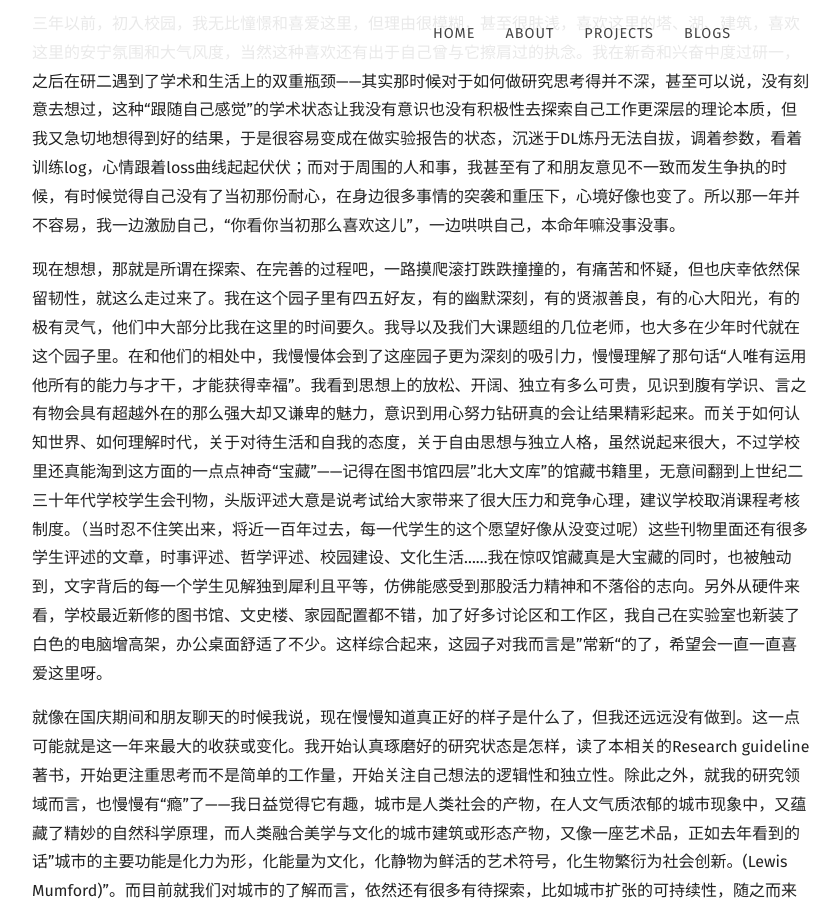
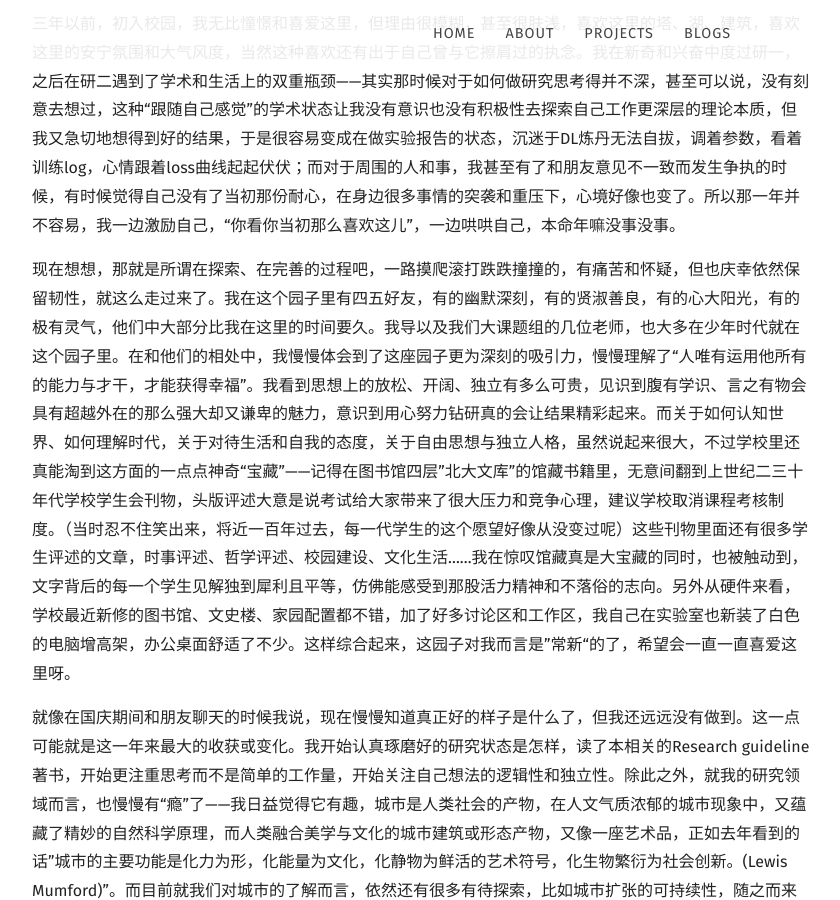
Before and after one commit to ClaireXing/ClaireXing.github.io, a Jekyll site: the page built from _posts/2021-1-1-Happy New Year!.md, in a window 1280 px wide and 900 px high, scrolled down 877 px. Shown: the whole window, without its empty margins (58-898 px from the left). Built offline with Jekyll 4.4.1, drawn with Linux system fonts in a browser that asks for light colours; nearby versions of some CDN libraries; some web fonts are replaced.

Commit message:
Update 2021-1-1-Happy New Year!.md

```diff
--- a/_posts/2021-1-1-Happy New Year!.md
+++ b/_posts/2021-1-1-Happy New Year!.md
@@ -11,7 +11,7 @@ math: true
 
 三年以前，初入校园，我无比憧憬和喜爱这里，但理由很模糊，甚至很肤浅，喜欢这里的塔、湖、建筑，喜欢这里的安宁氛围和大气风度，当然这种喜欢还有出于自己曾与它擦肩过的执念。我在新奇和兴奋中度过研一，之后在研二遇到了学术和生活上的双重瓶颈——其实那时候对于如何做研究思考得并不深，甚至可以说，没有刻意去想过，这种“跟随自己感觉”的学术状态让我没有意识也没有积极性去探索自己工作更深层的理论本质，但我又急切地想得到好的结果，于是很容易变成在做实验报告的状态，沉迷于DL炼丹无法自拔，调着参数，看着训练log，心情跟着loss曲线起起伏伏；而对于周围的人和事，我甚至有了和朋友意见不一致而发生争执的时候，有时候觉得自己没有了当初那份耐心，在身边很多事情的突袭和重压下，心境好像也变了。所以那一年并不容易，我一边激励自己，“你看你当初那么喜欢这儿”，一边哄哄自己，本命年嘛没事没事。
 
-现在想想，那就是所谓在探索、在完善的过程吧，一路摸爬滚打跌跌撞撞的，有痛苦和怀疑，但也庆幸依然保留韧性，就这么走过来了。我在这个园子里有四五好友，有的幽默深刻，有的贤淑善良，有的心大阳光，有的极有灵气，他们中大部分比我在这里的时间要久。我导以及我们大课题组的几位老师，也大多在少年时代就在这个园子里。在和他们的相处中，我慢慢体会到了这座园子更为深刻的吸引力，慢慢理解了那句话“人唯有运用他所有的能力与才干，才能获得幸福”。我看到思想上的放松、开阔、独立有多么可贵，见识到腹有学识、言之有物会具有超越外在的那么强大却又谦卑的魅力，意识到用心努力钻研真的会让结果精彩起来。而关于如何认知世界、如何理解时代，关于对待生活和自我的态度，关于自由思想与独立人格，虽然说起来很大，不过学校里还真能淘到这方面的一点点神奇“宝藏”——记得在图书馆四层"北大文库"的馆藏书籍里，无意间翻到上世纪二三十年代学校学生会刊物，头版评述大意是说考试给大家带来了很大压力和竞争心理，建议学校取消课程考核制度。（当时忍不住笑出来，将近一百年过去，每一代学生的这个愿望好像从没变过呢）这些刊物里面还有很多学生评述的文章，时事评述、哲学评述、校园建设、文化生活……我在惊叹馆藏真是大宝藏的同时，也被触动到，文字背后的每一个学生见解独到犀利且平等，仿佛能感受到那股活力精神和不落俗的志向。另外从硬件来看，学校最近新修的图书馆、文史楼、家园配置都不错，加了好多讨论区和工作区，我自己在实验室也新装了白色的电脑增高架，办公桌面舒适了不少。这样综合起来，这园子对我而言是”常新“的了，希望会一直一直喜爱这里呀。
+现在想想，那就是所谓在探索、在完善的过程吧，一路摸爬滚打跌跌撞撞的，有痛苦和怀疑，但也庆幸依然保留韧性，就这么走过来了。我在这个园子里有四五好友，有的幽默深刻，有的贤淑善良，有的心大阳光，有的极有灵气，他们中大部分比我在这里的时间要久。我导以及我们大课题组的几位老师，也大多在少年时代就在这个园子里。在和他们的相处中，我慢慢体会到了这座园子更为深刻的吸引力，慢慢理解了“人唯有运用他所有的能力与才干，才能获得幸福”。我看到思想上的放松、开阔、独立有多么可贵，见识到腹有学识、言之有物会具有超越外在的那么强大却又谦卑的魅力，意识到用心努力钻研真的会让结果精彩起来。而关于如何认知世界、如何理解时代，关于对待生活和自我的态度，关于自由思想与独立人格，虽然说起来很大，不过学校里还真能淘到这方面的一点点神奇“宝藏”——记得在图书馆四层"北大文库"的馆藏书籍里，无意间翻到上世纪二三十年代学校学生会刊物，头版评述大意是说考试给大家带来了很大压力和竞争心理，建议学校取消课程考核制度。（当时忍不住笑出来，将近一百年过去，每一代学生的这个愿望好像从没变过呢）这些刊物里面还有很多学生评述的文章，时事评述、哲学评述、校园建设、文化生活……我在惊叹馆藏真是大宝藏的同时，也被触动到，文字背后的每一个学生见解独到犀利且平等，仿佛能感受到那股活力精神和不落俗的志向。另外从硬件来看，学校最近新修的图书馆、文史楼、家园配置都不错，加了好多讨论区和工作区，我自己在实验室也新装了白色的电脑增高架，办公桌面舒适了不少。这样综合起来，这园子对我而言是”常新“的了，希望会一直一直喜爱这里呀。
 
 就像在国庆期间和朋友聊天的时候我说，现在慢慢知道真正好的样子是什么了，但我还远远没有做到。这一点可能就是这一年来最大的收获或变化。我开始认真琢磨好的研究状态是怎样，读了本相关的Research guideline著书，开始更注重思考而不是简单的工作量，开始关注自己想法的逻辑性和独立性。除此之外，就我的研究领域而言，也慢慢有“瘾”了——我日益觉得它有趣，城市是人类社会的产物，在人文气质浓郁的城市现象中，又蕴藏了精妙的自然科学原理，而人类融合美学与文化的城市建筑或形态产物，又像一座艺术品，正如去年看到的话”城市的主要功能是化力为形，化能量为文化，化静物为鲜活的艺术符号，化生物繁衍为社会创新。(Lewis Mumford)”。而目前就我们对城市的了解而言，依然还有很多有待探索，比如城市扩张的可持续性，随之而来的气候挑战、环境影响，居民的幸福指数及其社会效应，以及现代化进程中的不平等问题……如果可以为真真切切生活的地方提供些有价值的理论依据或应用方案用以改善和发展，就是让人很有成就感的事情了。
 
```
